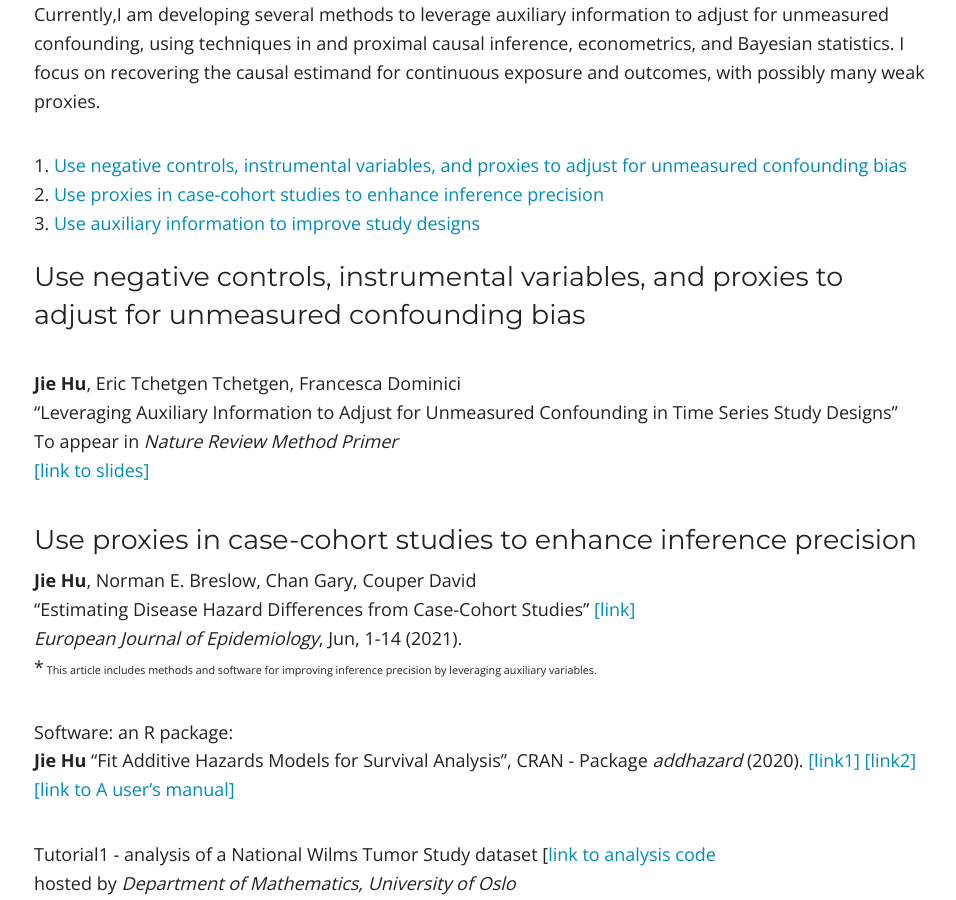
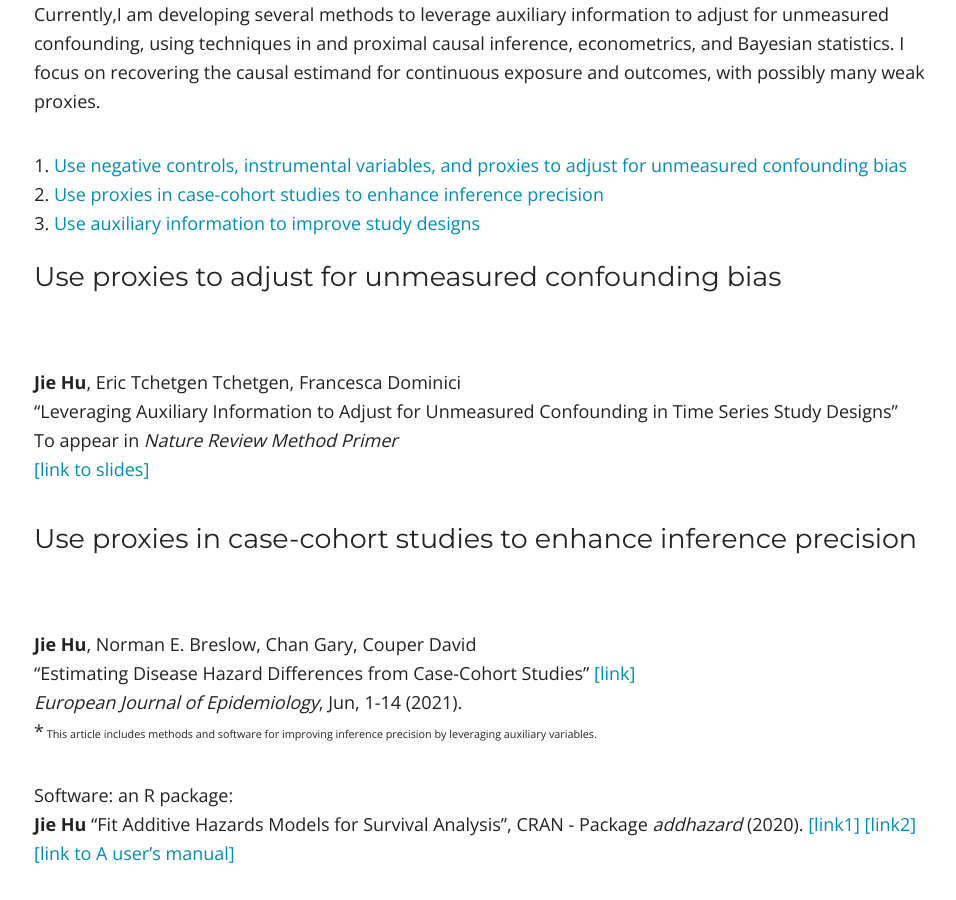
Before and after one commit to katehu/katehu.github.io, a Jekyll site: the page built from proxies.md, in a window 1280 px wide and 900 px high, scrolled down 441 px. Shown: the whole window, without its empty margins (156-1112 px from the left). Built offline with Jekyll 4.4.1, drawn with Linux system fonts in a browser that asks for light colours; nearby versions of some CDN libraries.

Commit message:
Update proxies.md

```diff
--- a/proxies.md
+++ b/proxies.md
@@ -17,8 +17,8 @@ Currently,I am developing several methods to leverage auxiliary information to a
 
 
 
-<h3 style="font-weight: normal"> Use negative controls, instrumental variables, and proxies to adjust for unmeasured confounding bias </h3>
-<a name="bias"></a>
+<h3 style="font-weight: normal"> Use proxies to adjust for unmeasured confounding bias </h3>
+<a name="bias"></a> <br/>
 
 
 **Jie Hu**, Eric Tchetgen Tchetgen, Francesca Dominici<br/>
@@ -27,7 +27,8 @@ To appear in *Nature Review Method Primer* <br/>
  [[link to slides]](https://github.com/katehu/katehu.github.io/blob/master/Alamo_Symposium_KateHu.pdf)
 
 
-<h3 style="font-weight: normal"> Use proxies in case-cohort studies to enhance inference precision<a name="precision"></a> </h3>
+<h3 style="font-weight: normal"> Use proxies in case-cohort studies to enhance inference precision<a name="precision"></a> </h3><br/>
+
 
 **Jie Hu**, Norman E. Breslow, Chan Gary, Couper David<br/>
 “Estimating Disease Hazard Differences from Case-Cohort Studies” [[link]](https://link.springer.com/article/10.1007/s10654-021-00739-3)<br/>
@@ -54,7 +55,7 @@ hosted by *European Journal of Epidemiology*, Jun, 1-14 (2021).<br/>
 PhD Diss.*University of Washington ResearchWorks Archive* (2014). <br/>
 <small> Chapters 4, 5, 6 include methods and results for improving inference and prediction precision in semiparametric models by leveraging auxiliary variables.<small><br/>
 
-<h1 style="font-weight: normal">  Use proxies to improve sampling designs<a name="study-design"></a> </h1>
+<h3 style="font-weight: normal">  Use proxies to improve sampling designs<a name="study-design"></a> </h3> <br/>
 
 **Hu, J**, Jerkins, J, Goebel, N. Routing Method for Mobile Monitoring Platforms --- A scalable sampling method that dispatches a fleet of vehicles to collect environmental data unbiasedly (U. S. Application Serial No.17/332789) [[link]](https://uspto.report/patent/app/20210377708) <br/>
 *<small> This patent proposes an idea to use nearby air quality monitoring stations to determine the sampling time and weights for measuring hyperlocal air quality in each neighborhood with mobile sensing platforms <small> <br/>
```
